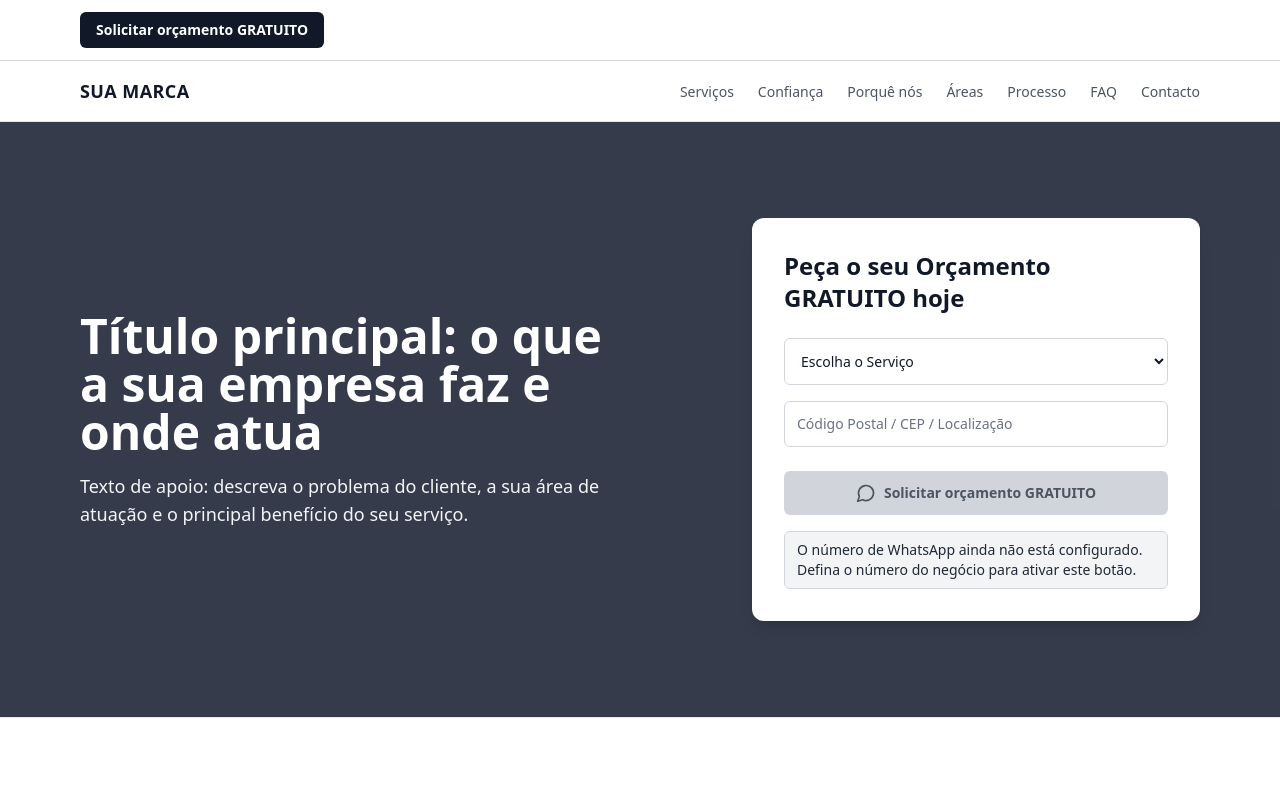
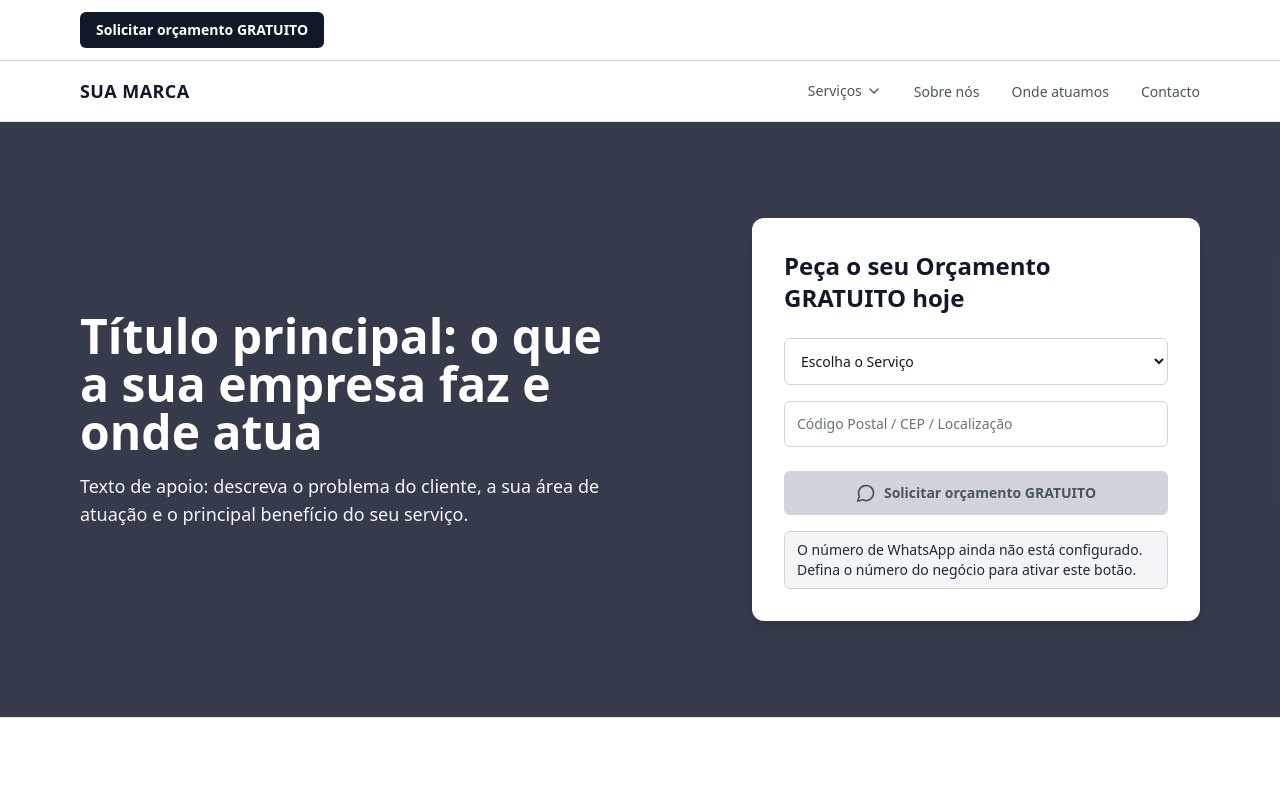
Before and after one commit to LUBR4NO/Template-website_home-service, a React (Vite) app: page / in a window 1280 px wide. Shown: the top 800 px of the page. Built offline with nearby package versions, Linux system fonts and the light colour scheme.

Commit message:
update from claude
Co-authored-by: Claude Code <agent+12428804@bolt.new>

```diff
--- /dev/null
+++ b/src/components/layout/DesktopServicesMenu.tsx
@@ -0,0 +1,63 @@
+import { useEffect, useRef, useState } from 'react';
+import { ChevronDown } from 'lucide-react';
+import { serviceLinks } from '@/config/navigation';
+
+export function DesktopServicesMenu() {
+  const [isOpen, setIsOpen] = useState(false);
+  const containerRef = useRef<HTMLDivElement>(null);
+
+  useEffect(() => {
+    if (!isOpen) return;
+
+    function handlePointerDown(event: PointerEvent) {
+      if (!containerRef.current?.contains(event.target as Node)) setIsOpen(false);
+    }
+
+    function handleKeyDown(event: KeyboardEvent) {
+      if (event.key === 'Escape') setIsOpen(false);
+    }
+
+    document.addEventListener('pointerdown', handlePointerDown);
+    document.addEventListener('keydown', handleKeyDown);
+    return () => {
+      document.removeEventListener('pointerdown', handlePointerDown);
+      document.removeEventListener('keydown', handleKeyDown);
+    };
+  }, [isOpen]);
+
+  return (
+    <div ref={containerRef} className="relative">
+      <button
+        type="button"
+        aria-expanded={isOpen}
+        aria-controls="desktop-services-menu"
+        onClick={() => setIsOpen((open) => !open)}
+        className="inline-flex items-center gap-1 rounded-md py-1 text-sm font-medium text-gray-600 transition-colors hover:text-gray-900 focus:outline-none focus-visible:text-gray-900 focus-visible:ring-2 focus-visible:ring-gray-500"
+      >
+        Serviços
+        <ChevronDown
+          className={`h-4 w-4 transition-transform duration-200 ${isOpen ? 'rotate-180' : ''}`}
+          aria-hidden="true"
+        />
+      </button>
+
+      <ul
+        id="desktop-services-menu"
+        hidden={!isOpen}
+        className="absolute left-0 top-full z-50 mt-3 min-w-[240px] rounded-lg border border-gray-200 bg-white p-2 shadow-lg"
+      >
+        {serviceLinks.map((link) => (
+          <li key={link.id}>
+            <a
+              href={link.href}
+              onClick={() => setIsOpen(false)}
+              className="block rounded-md px-3 py-2 text-sm text-gray-700 transition-colors hover:bg-gray-100 hover:text-gray-900 focus:outline-none focus-visible:ring-2 focus-visible:ring-gray-500"
+            >
+              {link.label}
+            </a>
+          </li>
+        ))}
+      </ul>
+    </div>
+  );
+}
--- a/src/components/layout/SiteHeader.tsx
+++ b/src/components/layout/SiteHeader.tsx
@@ -1,25 +1,34 @@
 import { useEffect, useState } from 'react';
-import { Menu, X } from 'lucide-react';
+import { ChevronDown, Menu, X } from 'lucide-react';
 import { business } from '@/config/business';
-import { navigationLinks } from '@/config/navigation';
+import { sectionLinks, serviceLinks } from '@/config/navigation';
 import { scrollToSection } from '@/lib/scroll';
+import { DesktopServicesMenu } from '@/components/layout/DesktopServicesMenu';
 
 export function SiteHeader() {
   const [isMenuOpen, setIsMenuOpen] = useState(false);
+  const [isMobileServicesOpen, setIsMobileServicesOpen] = useState(false);
 
   useEffect(() => {
     if (!isMenuOpen) return;
 
     function handleKeyDown(event: KeyboardEvent) {
-      if (event.key === 'Escape') setIsMenuOpen(false);
+      if (event.key !== 'Escape') return;
+      setIsMenuOpen(false);
+      setIsMobileServicesOpen(false);
     }
 
     window.addEventListener('keydown', handleKeyDown);
     return () => window.removeEventListener('keydown', handleKeyDown);
   }, [isMenuOpen]);
 
+  function closeMenu() {
+    setIsMenuOpen(false);
+    setIsMobileServicesOpen(false);
+  }
+
   function handleNavigate(sectionId: string) {
-    setIsMenuOpen(false);
+    closeMenu();
     scrollToSection(sectionId);
   }
 
@@ -38,8 +47,11 @@ export function SiteHeader() {
         </a>
 
         <nav aria-label="Principal" className="hidden md:block">
-          <ul className="flex items-center gap-6">
-            {navigationLinks.map((link) => (
+          <ul className="flex items-center gap-8">
+            <li>
+              <DesktopServicesMenu />
+            </li>
+            {sectionLinks.map((link) => (
               <li key={link.id}>
                 <a
                   href={`#${link.id}`}
@@ -58,7 +70,7 @@ export function SiteHeader() {
 
         <button
           type="button"
-          onClick={() => setIsMenuOpen((open) => !open)}
+          onClick={() => (isMenuOpen ? closeMenu() : setIsMenuOpen(true))}
           aria-expanded={isMenuOpen}
           aria-controls="mobile-menu"
           aria-label={isMenuOpen ? 'Fechar menu' : 'Abrir menu'}
@@ -76,7 +88,42 @@ export function SiteHeader() {
       >
         <nav aria-label="Menu móvel" className="min-h-0">
           <ul className="flex flex-col px-4 py-2">
-            {navigationLinks.map((link) => (
+            <li>
+              <button
+                type="button"
+                tabIndex={isMenuOpen ? 0 : -1}
+                aria-expanded={isMobileServicesOpen}
+                aria-controls="mobile-services-menu"
+                onClick={() => setIsMobileServicesOpen((open) => !open)}
+                className="flex min-h-[48px] w-full items-center justify-between rounded-md px-3 py-3 text-left text-base font-medium text-gray-800 transition-colors hover:bg-gray-100 focus:outline-none focus-visible:ring-2 focus-visible:ring-gray-500"
+              >
+                Serviços
+                <ChevronDown
+                  className={`h-5 w-5 transition-transform duration-200 ${isMobileServicesOpen ? 'rotate-180' : ''}`}
+                  aria-hidden="true"
+                />
+              </button>
+              <ul
+                id="mobile-services-menu"
+                hidden={!isMobileServicesOpen}
+                className="ml-3 flex flex-col border-l border-gray-200 pl-3 pb-2"
+              >
+                {serviceLinks.map((link) => (
+                  <li key={link.id}>
+                    <a
+                      href={link.href}
+                      tabIndex={isMenuOpen ? 0 : -1}
+                      onClick={closeMenu}
+                      className="flex min-h-[44px] items-center rounded-md px-3 py-2 text-sm text-gray-700 transition-colors hover:bg-gray-100 hover:text-gray-900 focus:outline-none focus-visible:ring-2 focus-visible:ring-gray-500"
+                    >
+                      {link.label}
+                    </a>
+                  </li>
+                ))}
+              </ul>
+            </li>
+
+            {sectionLinks.map((link) => (
               <li key={link.id}>
                 <a
                   href={`#${link.id}`}
@@ -85,7 +132,7 @@ export function SiteHeader() {
                     event.preventDefault();
                     handleNavigate(link.id);
                   }}
-                  className="block rounded-md px-3 py-3 text-base font-medium text-gray-800 transition-colors hover:bg-gray-100 focus:outline-none focus-visible:ring-2 focus-visible:ring-gray-500"
+                  className="flex min-h-[48px] items-center rounded-md px-3 py-3 text-base font-medium text-gray-800 transition-colors hover:bg-gray-100 focus:outline-none focus-visible:ring-2 focus-visible:ring-gray-500"
                 >
                   {link.label}
                 </a>
--- a/src/config/navigation.ts
+++ b/src/config/navigation.ts
@@ -1,9 +1,13 @@
-export const navigationLinks = [
-  { id: 'services', label: 'Serviços' },
-  { id: 'trust', label: 'Confiança' },
-  { id: 'why-us', label: 'Porquê nós' },
-  { id: 'service-areas', label: 'Áreas' },
-  { id: 'process', label: 'Processo' },
-  { id: 'faq', label: 'FAQ' },
+import { serviceOptions } from '@/config/business';
+import { slugify } from '@/lib/slug';
+
+export const serviceLinks = serviceOptions.map((label) => {
+  const slug = slugify(label);
+  return { id: slug, label, href: `/servicos/${slug}` };
+});
+
+export const sectionLinks = [
+  { id: 'why-us', label: 'Sobre nós' },
+  { id: 'service-areas', label: 'Onde atuamos' },
   { id: 'final-cta', label: 'Contacto' },
 ] as const;
--- /dev/null
+++ b/src/lib/slug.ts
@@ -0,0 +1,8 @@
+export function slugify(text: string): string {
+  return text
+    .normalize('NFD')
+    .replace(/[\u0300-\u036f]/g, '')
+    .toLowerCase()
+    .trim()
+    .replace(/\s+/g, '-');
+}
```
